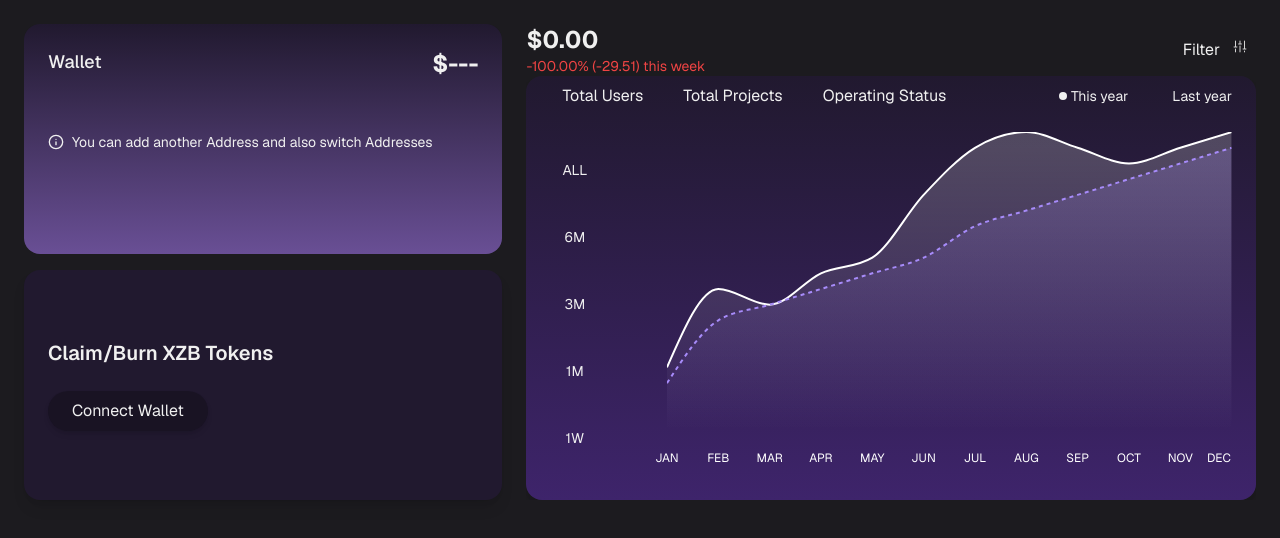
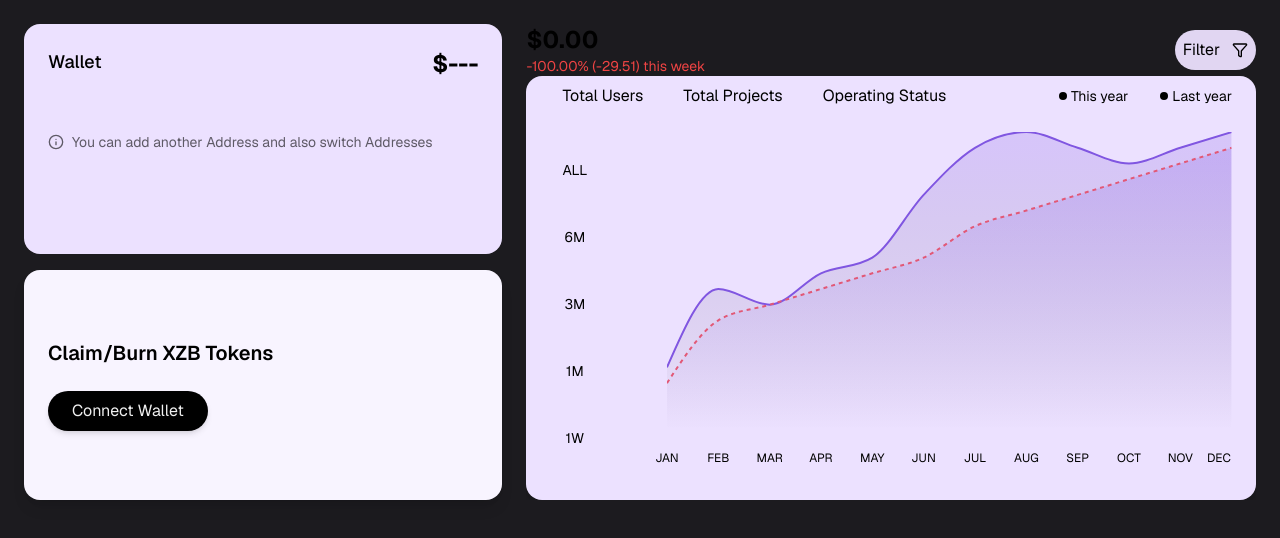
Before and after one commit to stephanniegb/ZeroXBridge_Frontend, a Next.js app: page /dash-header in a window 1280 px wide. Shown: the top 538 px of the page. Built offline with nearby package versions, Linux system fonts and the light colour scheme.

Commit message:
FE: Implement Light Mode and Theme Toggle for Dashboard Page (#42)

```diff
--- a/app/components/Sidebar.tsx
+++ b/app/components/Sidebar.tsx
@@ -1,22 +1,21 @@
+'use client'
 import { useState } from "react";
 import Image from "next/image";
-import cog from "../../public/Cog.png";
 import Chart from "../../public/Chart.png";
 import Swap from "../../public/Swap.png";
 import Claim from "../../public/Claim.png";
 import Coins from "../../public/Coins.png";
 import Dashboard from "../../public/dashboard.png";
 import { cn } from "@/utils/cn";
+import { useTheme } from '../context/ThemeContext';
+import { Settings } from "lucide-react";
 
-interface SidebarProps {
-    isDarkMode: boolean;
-}
-
-const Sidebar = ({ isDarkMode }: SidebarProps) => {
+const Sidebar = () => {
+    const { isDarkMode } = useTheme();
     const [activeTab, setActiveTab] = useState("Dashboard");
 
     return (
-        <aside className={`w-80 ${isDarkMode ? "bg-[#09050E]" : "bg-white"} border-r-2 border-[#1F1333] h-screen flex flex-col fixed`}>
+        <aside className={`w-80 ${isDarkMode ? "bg-[#09050E] border-[#1F1333]" : "bg-white border-none"} border-r-2  h-screen flex flex-col fixed`}>
             <div className="flex-1 mt-6 flex flex-col items-start gap-2 pl-6">
                 {[
                     { name: "Dashboard", icon: Dashboard },
@@ -30,21 +29,22 @@ const Sidebar = ({ isDarkMode }: SidebarProps) => {
                         className={cn(
                             "relative flex items-center gap-3 cursor-pointer px-4 py-3 w-[90%] transition-all duration-200 rounded-xl",
                             activeTab === tab.name
-                                ? "bg-[#21192F] text-white shadow-[inset_-5px_0px_1px_-2px_#8f8d94]"
+                                ? `shadow-[inset_-5px_0px_1px_-2px_#8f8d94] ${isDarkMode ? 'bg-[#21192F] text-white ' : 'bg-[#ECE1FF] text-black'}`
                                 : "text-gray-400"
                         )}
                         onClick={() => setActiveTab(tab.name)}
                     >
                         <Image src={tab.icon} alt={tab.name} height={24} width={24} />
-                        <p className="text-base font-light">{tab.name}</p>
+                        <p className={` font-light ${isDarkMode ? 'text-white' : 'text-black'}`}>{tab.name}</p>
                     </div>
 
 
                 ))}
             </div>
             <div className="pl-6 pb-[70%] flex items-center gap-3">
-                <Image src={cog} alt="settings" height={24} width={24} />
-                <p className="text-gray-400 text-base font-light">Settings</p>
+                <Settings size={24} className={`${isDarkMode ? 'text-white' : 'text-black'}`} />
+                {/* <Image src={cog} alt="settings" height={24} width={24} /> */}
+                <p className={`font-light ${isDarkMode ? 'text-white' : 'text-black'}`}>Settings</p>
             </div>
         </aside>
     );
--- a/app/components/analyticgraph.tsx
+++ b/app/components/analyticgraph.tsx
@@ -1,6 +1,7 @@
 "use client";
 import { Area, AreaChart, ResponsiveContainer, Tooltip, XAxis, YAxis } from "recharts";
 import { useState } from "react";
+import { FilterIcon } from "lucide-react";
 
 interface DataItem {
   month: string;
@@ -25,7 +26,7 @@ const data: DataItem[] = [
 
 const timeRanges = ["ALL", "6M", "3M", "1M", "1W"];
 
-export default function Analytictable() {
+export default function Analytictable( {isDarkMode}: {isDarkMode: boolean} ) {
   const [selectedRange, setSelectedRange] = useState("ALL");
   const [filteredData, setFilteredData] = useState<DataItem[]>(data);
   const [isFilterOpen, setIsFilterOpen] = useState(false);
@@ -44,21 +45,21 @@ export default function Analytictable() {
     <div className="">
         <div className="flex flex-row items-center justify-between">
           <div>
-            <div className="text-2xl font-bold text-white">$0.00</div>
-            <div className="text-sm text-red-500">-100.00% (-29.51) this week</div>
+            <div className={`text-2xl font-bold ${isDarkMode ? 'text-white' : 'text-black'}`}>$0.00</div>
+            <div className={`text-sm ${isDarkMode ? 'text-red-500' : 'text-red-500'}`}>-100.00% (-29.51) this week</div>
           </div>
           <div className="relative">
             <button
-              className="flex p-2 gap-3 text-white hover:bg-white/10 rounded-full transition-colors"
+              className={`flex items-center justify-center p-2 gap-3 ${isDarkMode ? 'text-white hover:bg-white/10' : 'bg-[#E1D6F2] text-black hover:bg-gray-200'} rounded-full transition-colors`}
               onClick={() => setIsFilterOpen(!isFilterOpen)}
             >
               <span>Filter</span>
-              <img src="/filter.svg" alt="Filter" />
+              <FilterIcon className={`${isDarkMode ? 'text-white' : 'text-black'} w-4 h-4`} />
             </button>
             {isFilterOpen && (
-              <div className="absolute right-0 mt-2 py-2 w-48 bg-white rounded-md shadow-xl z-20">
+              <div className={`absolute right-0 mt-2 py-2 w-48 ${isDarkMode ? 'bg-white' : 'bg-black'} rounded-md shadow-xl z-20`}>
                 <button
-                  className="block px-4 py-2 text-sm capitalize text-gray-700 hover:bg-blue-500 hover:text-white w-full text-left"
+                  className={`block px-4 py-2 text-sm capitalize ${isDarkMode ? 'text-gray-700 hover:bg-blue-500 hover:text-white' : 'text-white hover:bg-gray-700'} w-full text-left`}
                   onClick={() => handleFilterChange("ALL")}
                 >
                   All
@@ -66,7 +67,7 @@ export default function Analytictable() {
                 {data.map((item) => (
                   <button
                     key={item.month}
-                    className="block px-4 py-2 text-sm capitalize text-gray-700 hover:bg-blue-500 hover:text-white w-full text-left"
+                    className={`block px-4 py-2 text-sm capitalize ${isDarkMode ? 'text-gray-700 hover:bg-blue-500 hover:text-white' : 'text-white hover:bg-gray-700'} w-full text-left`}
                     onClick={() => handleFilterChange(item.month)}
                   >
                     {item.month}
@@ -76,7 +77,7 @@ export default function Analytictable() {
             )}
           </div>
         </div>
-      <div className="bg-gradient-to-b from-[#21192F] to-[#3E246B] rounded-2xl shadow-lg overflow-hidden h-full">
+      <div className={`${isDarkMode ? 'bg-gradient-to-b from-[#21192F] to-[#3E246B]' : 'bg-[#ECE1FF]'} rounded-2xl shadow-lg overflow-hidden h-full`}>
 
         <div className="p-6 pt-0">
           <div className="flex flex-col min-h-[300px] md:h-[400px]">
@@ -85,7 +86,7 @@ export default function Analytictable() {
                 {["Total Users", "Total Projects", "Operating Status"].map((label) => (
                   <button
                     key={label}
-                    className="px-3 py-2 text-white hover:bg-white/10 rounded-md transition-colors focus:ring-2 focus:ring-purple-500"
+                    className={`px-3 py-2 hover:bg-white/10 rounded-md transition-colors focus:ring-2 focus:ring-purple-500 ${isDarkMode ? 'text-white' : 'text-black'}`}
                   >
                     {label}
                   </button>
@@ -94,12 +95,12 @@ export default function Analytictable() {
 
               <div className="flex items-center gap-8 ml-auto">
                 <div className="flex items-center gap-1">
-                  <div className="h-2 w-2 rounded-full bg-white" />
-                  <span className="text-sm text-white">This year</span>
+                  <div className={`h-2 w-2 rounded-full ${isDarkMode ? 'bg-white' : 'bg-black'}`} />
+                  <span className={`text-sm ${isDarkMode ? 'text-white' : 'text-black'}`}>This year</span>
                 </div>
                 <div className="flex items-center gap-1">
-                  <div className="h-2 w-2 rounded-full bg-purple-400" />
-                  <span className="text-sm text-white">Last year</span>
+                  <div className={`h-2 w-2 rounded-full ${isDarkMode ? 'bg-white' : 'bg-black'}`} />
+                  <span className={`text-sm ${isDarkMode ? 'text-white' : 'text-black'}`}>Last year</span>
                 </div>
               </div>
             </div>
@@ -110,8 +111,8 @@ export default function Analytictable() {
                   <button
                     key={range}
                     onClick={() => setSelectedRange(range)}
-                    className={`px-3 py-1 text-sm rounded-md transition-colors ${
-                      selectedRange === range ? "bg-purple-600 text-white" : "text-white hover:bg-white/10"
+                    className={`px-3 py-1 text-sm rounded-md transition-colors ${isDarkMode ? 'text-white ' : ' text-black'} ${
+                      selectedRange === range ? "bg-purple-600 " : " hover:bg-white/10"
                     }`}
                   >
                     {range}
@@ -123,24 +124,24 @@ export default function Analytictable() {
                   <AreaChart data={filteredData} margin={{ top: 0, right: 0, left: 0, bottom: 0 }}>
                     <defs>
                       <linearGradient id="thisYear" x1="0" y1="0" x2="0" y2="1">
-                        <stop offset="5%" stopColor="#fff" stopOpacity={0.2} />
-                        <stop offset="95%" stopColor="#fff" stopOpacity={0} />
+                        <stop offset="5%" stopColor={isDarkMode ? "#fff" : "#8056E1"} stopOpacity={0.2} />
+                        <stop offset="95%" stopColor={isDarkMode ? "#fff" : "#8056E10"} stopOpacity={0} />
                       </linearGradient>
                       <linearGradient id="lastYear" x1="0" y1="0" x2="0" y2="1">
-                        <stop offset="5%" stopColor="#a78bfa" stopOpacity={0.2} />
-                        <stop offset="95%" stopColor="#a78bfa" stopOpacity={0} />
+                        <stop offset="5%" stopColor={isDarkMode ? "#a78bfa" : "#8056E1"} stopOpacity={0.2} />
+                        <stop offset="95%" stopColor={isDarkMode ? "#a78bfa" : "#8056E1"} stopOpacity={0} />
                       </linearGradient>
                     </defs>
                     <XAxis
                       dataKey="month"
-                      stroke="#fff"
+                      stroke={isDarkMode ? "#fff" : "#000"}
                       strokeOpacity={0.4}
                       style={{ fontSize: "12px" }}
                       axisLine={false}
                       tickLine={false}
                     />
                     <YAxis
-                      stroke="#fff"
+                      stroke={isDarkMode ? "#fff" : "#000"}
                       strokeOpacity={0.4}
                       style={{ fontSize: "12px" }}
                       axisLine={false}
@@ -151,15 +152,15 @@ export default function Analytictable() {
                       content={({ active, payload }) => {
                         if (active && payload && payload.length) {
                           return (
-                            <div className="rounded-lg border border-gray-700 bg-gray-800 bg-opacity-90 p-2 shadow-md">
+                            <div className={`rounded-lg border ${isDarkMode ? 'border-gray-700 bg-gray-800 bg-opacity-90' : 'border-gray-300 bg-white bg-opacity-90'} p-2 shadow-md`}>
                               <div className="grid grid-cols-2 gap-2">
                                 <div className="flex flex-col">
-                                  <span className="text-[0.70rem] uppercase text-gray-400">This Year</span>
-                                  <span className="font-bold text-white">{payload[0].value}</span>
+                                  <span className={`text-[0.70rem] uppercase ${isDarkMode ? 'text-gray-400' : 'text-gray-600'}`}>This Year</span>
+                                  <span className={`font-bold ${isDarkMode ? 'text-white' : 'text-black'}`}>{payload[0].value}</span>
                                 </div>
                                 <div className="flex flex-col">
-                                  <span className="text-[0.70rem] uppercase text-gray-400">Last Year</span>
-                                  <span className="font-bold text-white">{payload[1].value}</span>
+                                  <span className={`text-[0.70rem] uppercase ${isDarkMode ? 'text-gray-400' : 'text-gray-600'}`}>Last Year</span>
+                                  <span className={`font-bold ${isDarkMode ? 'text-white' : 'text-black'}`}>{payload[1].value}</span>
                                 </div>
                               </div>
                             </div>
@@ -171,7 +172,7 @@ export default function Analytictable() {
                     <Area
                       type="monotone"
                       dataKey="thisYear"
-                      stroke="#fff"
+                      stroke={isDarkMode ? "#fff" : "#8056E1"}
                       strokeWidth={2}
                       fillOpacity={1}
                       fill="url(#thisYear)"
@@ -179,7 +180,7 @@ export default function Analytictable() {
                     <Area
                       type="monotone"
                       dataKey="lastYear"
-                      stroke="#a78bfa"
+                      stroke={isDarkMode ? "#a78bfa" : "#E25876"}
                       strokeWidth={2}
                       strokeDasharray="4 4"
                       fillOpacity={1}
--- a/app/components/navbar.tsx
+++ b/app/components/navbar.tsx
@@ -3,7 +3,7 @@ import { Search, Moon, Sun } from "lucide-react";
 import Notification from "../../public/bell.png";
 import Image from "next/image";
 import Logo from "../../public/zerologo.png";
-
+import LogoWhite from "../../public/zerologo-white.svg";
 interface NavbarProps {
     isDarkMode: boolean;
     toggleDarkMode: () => void;
@@ -17,11 +17,11 @@ const Navbar: React.FC<NavbarProps> = ({ isDarkMode, toggleDarkMode }) => {
             {/* Logo section with border */}
             <div className={`w-80 h-24 flex items-center justify-start pl-6 border-r-2 ${isDarkMode ? "border-[#1F1333]" : "border-gray-300"}`}>
                 <Image
-                    src={Logo}
+                    src={isDarkMode ? Logo : LogoWhite}
                     alt="ZeroxBridge Logo"
                     width={140}
                     height={50}
-                    className="object-contain bg-[#09050E]"
+                    className="object-contain "
                 />
             </div>
 
--- a/app/components/tokenclaim.tsx
+++ b/app/components/tokenclaim.tsx
@@ -4,9 +4,10 @@ import { useRouter } from "next/navigation"; // Import Next.js router
 interface TokenClaimProps {
   isConnected: boolean;
   onConnect: () => void;
+  isDarkMode: boolean;
 }
 
-export default function TokenClaim({ isConnected, onConnect }: TokenClaimProps) {
+export default function TokenClaim({ isConnected, onConnect, isDarkMode }: TokenClaimProps) {
   const router = useRouter(); // Initialize the router
 
   const handleClick = () => {
@@ -18,11 +19,11 @@ export default function TokenClaim({ isConnected, onConnect }: TokenClaimProps)
   };
 
   return (
-    <div className="w-full bg-[#21192F] h-full rounded-2xl text-white p-6 shadow-lg flex items-center">
+    <div className={`w-full h-full rounded-2xl text-white p-6 shadow-lg flex items-center ${isDarkMode ? 'bg-[#21192F] text-white' : 'bg-[#F8F4FF] text-black'}`}>
       <div className="space-y-6">
-        <h2 className="text-xl font-semibold">Claim/Burn XZB Tokens</h2>
+        <h2 className={`text-xl font-semibold ${isDarkMode ? 'text-white' : 'text-black'}`}>Claim/Burn XZB Tokens</h2>
         <button
-          className="bg-black/25 text-white px-6 py-2 rounded-full hover:bg-black/40 transition-colors shadow-md focus:outline-none focus:ring-2 focus:ring-purple-500"
+          className={`px-6 py-2 rounded-full hover:bg-black/40 transition-colors shadow-md focus:outline-none focus:ring-2 focus:ring-purple-500 ${isDarkMode ? 'bg-black/25 text-white' : 'bg-black text-white'}`}
           onClick={handleClick}
         >
           {isConnected ? "Get Started" : "Connect Wallet"}
--- a/app/components/walletcard.tsx
+++ b/app/components/walletcard.tsx
@@ -3,23 +3,24 @@ import { InfoIcon } from "lucide-react"
 interface WalletCardProps {
   isConnected: boolean
   balance: string
+  isDarkMode: boolean
 }
 
-export default function WalletCard({ isConnected, balance }: WalletCardProps) {
+export default function WalletCard({ isConnected, balance, isDarkMode }: WalletCardProps) {
   return (
-    <div className="w-full h-full bg-gradient-to-b from-[#21192F] to-[#694F95] rounded-2xl border-none text-white backdrop-blur-sm p-6">
+    <div className={`w-full h-full ${isDarkMode ? 'bg-gradient-to-b from-[#21192F] to-[#694F95]' : 'bg-[#ECE1FF]'} rounded-2xl border-none text-white backdrop-blur-sm p-6`}>
       <div className="flex flex-row items-start justify-between pb-4">
         <div className="space-y-4">
-          <h2 className="text-lg font-medium">Wallet</h2>
+          <h2 className={`text-lg font-medium ${isDarkMode ? 'text-white' : 'text-black'}`}>Wallet</h2>
           {isConnected ? (
-            <button className="text-purple-300 hover:text-purple-200 transition-colors">+ Add Account</button>
+            <button className={`${isDarkMode ? 'text-purple-300 hover:text-purple-200' : 'text-black hover:text-gray-600'} transition-colors`}>+ Add Account</button>
           ) : (
             <div className="h-6" /> // Placeholder to maintain layout
           )}
         </div>
-        <span className="text-2xl font-bold">${balance}</span>
+        <span className={`text-2xl font-bold ${isDarkMode ? 'text-white' : 'text-black'}`}>${balance}</span>
       </div>
-      <div className="flex items-center gap-2 text-sm text-white/60">
+      <div className={`flex  items-center gap-2 text-sm  ${isDarkMode ? 'text-white/60' : 'text-black/60'}`}>
         <InfoIcon className="h-4 w-4" />
         <p>You can add another Address and also switch Addresses</p>
       </div>
--- /dev/null
+++ b/app/context/ThemeContext.tsx
@@ -0,0 +1,31 @@
+'use client'
+import { createContext, useContext, useState, ReactNode } from 'react';
+
+interface ThemeContextType {
+  isDarkMode: boolean;
+  toggleDarkMode: () => void;
+}
+
+const ThemeContext = createContext<ThemeContextType | undefined>(undefined);
+
+export function ThemeProvider({ children }: { children: ReactNode }) {
+  const [isDarkMode, setIsDarkMode] = useState(true);
+
+  const toggleDarkMode = () => {
+    setIsDarkMode(!isDarkMode);
+  };
+
+  return (
+    <ThemeContext.Provider value={{ isDarkMode, toggleDarkMode }}>
+      {children}
+    </ThemeContext.Provider>
+  );
+}
+
+export function useTheme() {
+  const context = useContext(ThemeContext);
+  if (context === undefined) {
+    throw new Error('useTheme must be used within a ThemeProvider');
+  }
+  return context;
+}
--- a/app/dashboard/page.tsx
+++ b/app/dashboard/page.tsx
@@ -6,35 +6,38 @@ import TokenClaim from "../components/tokenclaim";
 import Analytictable from "../components/analyticgraph";
 import LiquidityLockTable from "../components/lock-liquidity";
 import TradingChartComponent from "../components/TradingChart/trading-chart";
+import { useTheme } from '../context/ThemeContext';
 
 const DashboardPage = () => {
   const [isConnected, setIsConnected] = useState(false);
   const [balance, setBalance] = useState("-,--");
+  const { isDarkMode, toggleDarkMode } = useTheme();
 
   const handleConnect = () => {
     setIsConnected(true);
     setBalance("1,234.56");
   };
+
   return (
-    <div className="flex flex-col items-center w-full h-full relative">
-        <Navbar isDarkMode={true} toggleDarkMode={() => {}} />
+    <div className={`flex flex-col items-center w-full h-full relative ${isDarkMode ? 'bg-black' : 'bg-white'}`}>
+      <Navbar isDarkMode={isDarkMode} toggleDarkMode={toggleDarkMode} />
       <div className="flex flex-col h-full w-full px-6">
-        <div className="w-full grid grid-cols-1 lg:grid-cols-5 gap-6 mt-12 mb-8 pb-12 border-b border-[#A26DFF] ">
+        <div className={`w-full grid grid-cols-1 lg:grid-cols-5 gap-6 mt-12 mb-8 pb-12 border-b ${isDarkMode ? 'border-[#A26DFF]' : 'border-purple-300'}`}>
           <div className="lg:col-span-2 flex flex-col gap-4">
-            <WalletCard isConnected={isConnected} balance={balance} />
-            <TokenClaim isConnected={isConnected} onConnect={handleConnect} />
+            <WalletCard isConnected={isConnected} balance={balance} isDarkMode={isDarkMode} />
+            <TokenClaim isConnected={isConnected} onConnect={handleConnect} isDarkMode={isDarkMode} />
           </div>
           <div className="lg:col-span-3 overflow-auto">
-            <Analytictable />
+            <Analytictable isDarkMode={isDarkMode} />
           </div>
         </div>
 
-        <div className="border-b border-[#A26DFF] pb-6">
-        <LiquidityLockTable />
+        <div className={`border-b ${isDarkMode ? 'border-[#A26DFF]' : 'border-purple-300'} pb-6`}>
+          <LiquidityLockTable isDarkMode={isDarkMode} />
         </div>
 
-        <div className=" w-full mt-8">
-            <TradingChartComponent />
+        <div className="w-full mt-8">
+          <TradingChartComponent isDarkMode={isDarkMode} />
         </div>
       </div>
     </div>
--- a/app/layout.tsx
+++ b/app/layout.tsx
@@ -3,6 +3,7 @@ import { usePathname } from 'next/navigation';
 import { Geist, Geist_Mono, Manrope, Roboto_Serif } from "next/font/google";
 import "./globals.css";
 import Sidebar from "./components/Sidebar";
+import { ThemeProvider } from './context/ThemeContext';
 
 
 const geistSans = Geist({
@@ -45,12 +46,14 @@ export default function RootLayout({
       <body
         className={`${geistSans.variable} ${geistMono.variable} ${manrope.variable} ${robotoSerif.variable} antialiased`}
       >
-        <div className="flex">
-          {showSidebar && <Sidebar isDarkMode={true} />}
-          <div className={`min-h-screen flex flex-col w-full ${showSidebar ? 'ml-[320px]' : ''}`}>
-            <main className="flex-1">{children}</main>
+        <ThemeProvider>
+          <div className="flex">
+            {showSidebar && <Sidebar />}
+            <div className={`min-h-screen flex w-full ${showSidebar ? 'ml-[320px]' : ''}`}>
+              <main className="flex-1">{children}</main>
+            </div>
           </div>
-        </div>
+        </ThemeProvider>
       </body>
     </html>
   );
--- a/tailwind.config.ts
+++ b/tailwind.config.ts
@@ -24,8 +24,6 @@ export default {
         'main-bg': "url('/background.svg')",
         howitworks:
           "linear-gradient(90deg, #26183E 0%, #A26DFF 47.5%, #26183E 100%)",
-        "check-bg": "url('/check-bg.svg')",
-        "main-bg": "url('/background.svg')",
         "join-community":
           "url('/join-community/grid.svg'), linear-gradient(102.75deg, #09050E 64.15%, #462B74 129.88%)",
         "community-cta":
```
Also changed, not shown: app/components/TradingChart/chart.tsx (+6 -5 lines), app/components/TradingChart/trading-chart.tsx (+10 -10 lines), app/components/lock-liquidity.tsx (+6 -6 lines), public/zerologo-white.svg (added), 1 other file (tests, documents, lock files or other folders).
